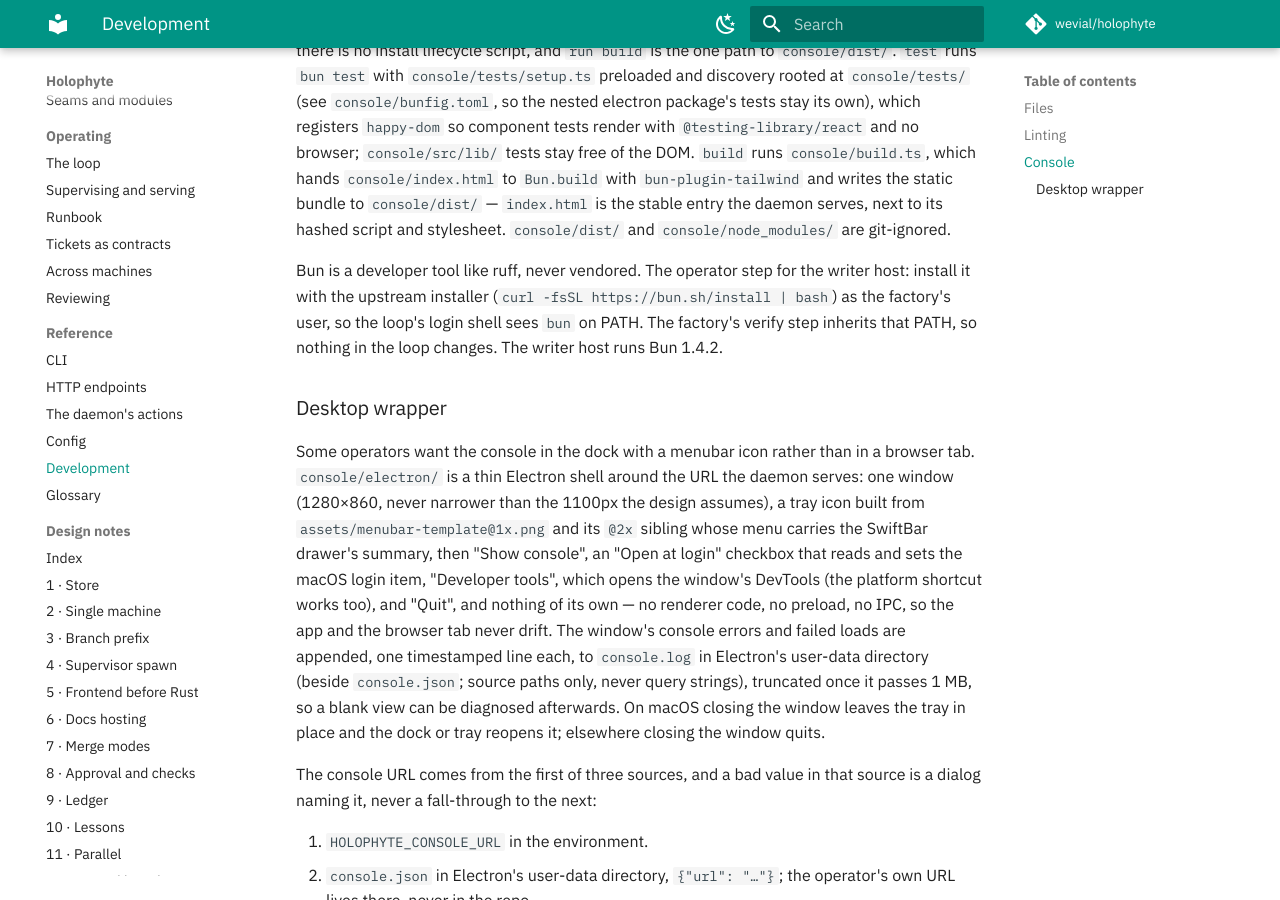
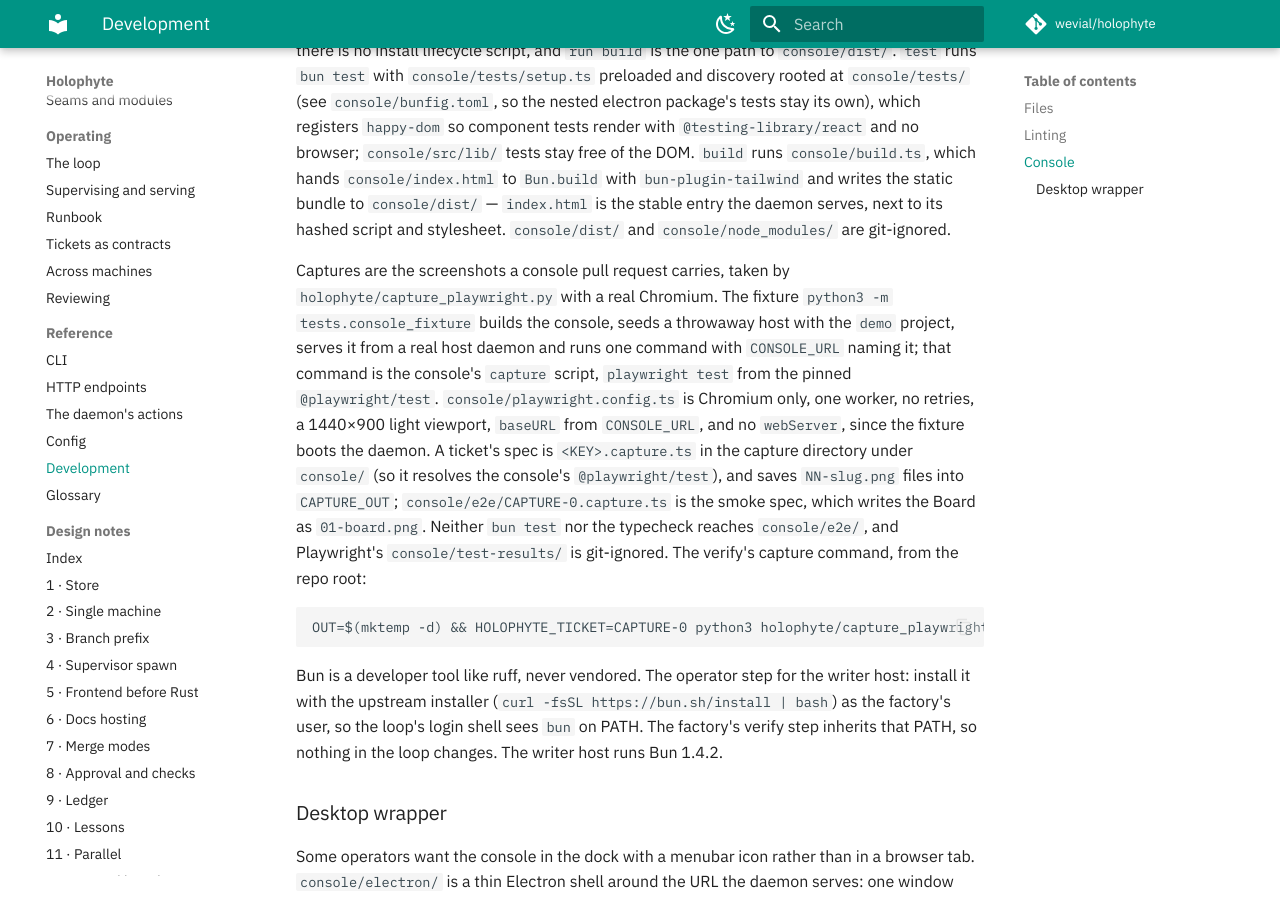
Before and after one commit to wevial/holophyte, an MkDocs documentation site: the page built from docs/development.md, in a window 1280 px wide and 900 px high, scrolled down 9443 px. Built offline with MkDocs 1.6.1 and Material for MkDocs 9.7.7, drawn with Linux system fonts in a browser that asks for light colours; comment, search, counter and statistics services are not loaded.

Commit message:
feat(console): add a Playwright config and Board capture spec ([redacted]-3) (#302)
The console can now be driven by a real browser. It pins `@playwright/test` and adds a Chromium-only Playwright config whose base URL comes from the seeded fixture's `CONSOLE_URL`. It also adds a smoke spec that opens the Board, waits for DEMO-2's card and saves `01-board.png`. With these, the factory's capture runner can screenshot the console through the fixture, using the console's own Playwright.

````diff
--- a/docs/development.md
+++ b/docs/development.md
@@ -390,6 +390,26 @@ to `Bun.build` with `bun-plugin-tailwind` and writes the static bundle to
 to its hashed script and stylesheet. `console/dist/` and
 `console/node_modules/` are git-ignored.
 
+Captures are the screenshots a console pull request carries, taken by
+`holophyte/capture_playwright.py` with a real Chromium. The fixture
+`python3 -m tests.console_fixture` builds the console, seeds a throwaway
+host with the `demo` project, serves it from a real host daemon and runs one
+command with `CONSOLE_URL` naming it; that command is the console's
+`capture` script, `playwright test` from the pinned `@playwright/test`.
+`console/playwright.config.ts` is Chromium only, one worker, no retries, a
+1440×900 light viewport, `baseURL` from `CONSOLE_URL`, and no `webServer`,
+since the fixture boots the daemon. A ticket's spec is
+`<KEY>.capture.ts` in the capture directory under `console/` (so it
+resolves the console's `@playwright/test`), and saves `NN-slug.png` files
+into `CAPTURE_OUT`; `console/e2e/CAPTURE-0.capture.ts` is the smoke spec,
+which writes the Board as `01-board.png`. Neither `bun test` nor the
+typecheck reaches `console/e2e/`, and Playwright's `console/test-results/`
+is git-ignored. The verify's capture command, from the repo root:
+
+```
+OUT=$(mktemp -d) && HOLOPHYTE_TICKET=CAPTURE-0 python3 holophyte/capture_playwright.py --dir console/e2e --config console/playwright.config.ts --boot "python3 -m tests.console_fixture --build 'bun --cwd=console run build' bun --cwd=console run capture" "$OUT"
+```
+
 Bun is a developer tool like ruff, never vendored. The operator step for the
 writer host: install it with the upstream installer
 (`curl -fsSL https://bun.sh/install | bash`) as the factory's user, so the
````
Also changed, not shown: 5 other files.
